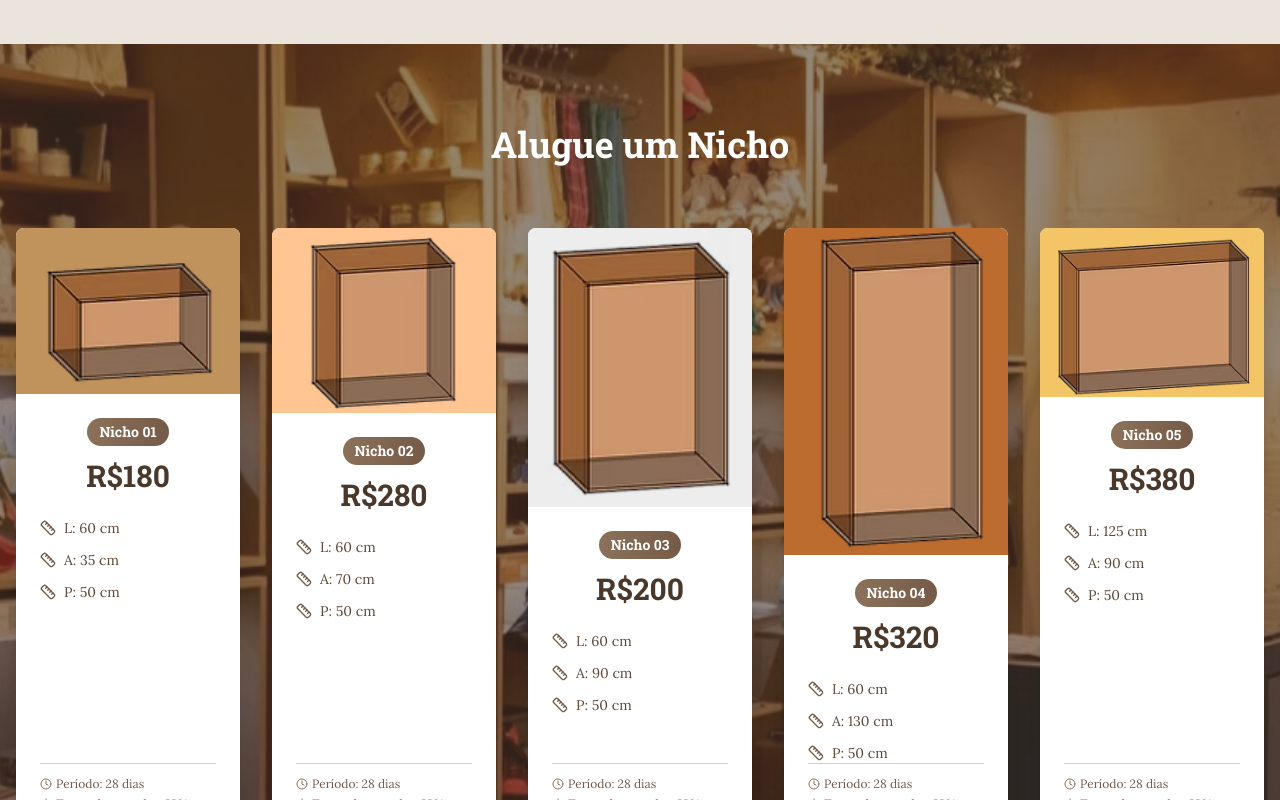
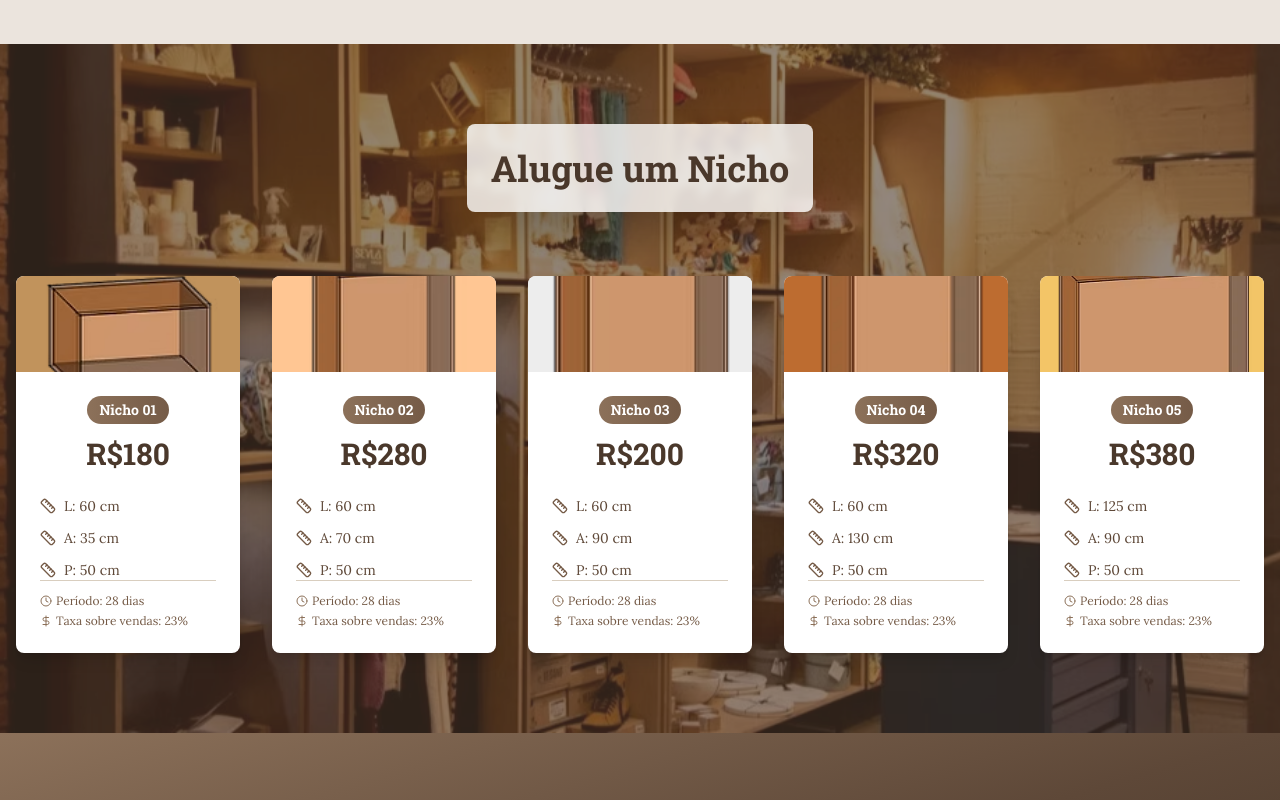
Before and after one commit to hugowenner/furdunco, a React (Create React App) app: page / in a window 1280 px wide. Shown: the part 1840-2640 px from the top of the page. Built offline with nearby package versions, Linux system fonts and the light colour scheme.

Commit message:
feat: Implementa roteamento e cria página de inscrição

```diff
--- a/src/components/Nichos.js
+++ b/src/components/Nichos.js
@@ -8,25 +8,28 @@ export default function Nichos() {
   return (
     <section id="nichos" className="py-20 relative overflow-hidden">
 
-      {/* 1. Fundo da seção alterado para o padrão escuro */}
+      {/* Fundo da seção (mantido como está) */}
       <div
         className="absolute inset-0 bg-cover bg-center"
         style={{ backgroundImage: `url('/assets/furduncio.avif')` }}
       ></div>
       <div className="absolute inset-0 bg-brown-800 opacity-60"></div>
 
-      {/* Conteúdo principal */}
+      {/* Conteúdo principal da seção */}
       <div className="container mx-auto px-4 relative z-10">
-        {/* Título principal alterado para branco e com a nova fonte */}
-        <h2 className="text-4xl font-bold text-center mb-16 text-white font-slab">{nichosData.title}</h2>
+
+        {/* Título principal com fundo branco, sombra e centralizado */}
+        <div className="max-w-fit mx-auto bg-white/80 backdrop-blur-sm p-4 md:p-6 rounded-lg shadow-2xl mb-16">
+          <h2 className="text-4xl font-bold text-center text-brown-800 font-slab">
+            {nichosData.title}
+          </h2>
+        </div>
 
         <div className="grid grid-cols-1 md:grid-cols-2 lg:grid-cols-3 xl:grid-cols-5 gap-8">
           {nichosData.items.map((nicho, index) => (
-            // 2. Card redesenhado com fundo branco para maior contraste
             <div key={index} className="bg-white rounded-lg shadow-lg hover:shadow-2xl hover:-translate-y-2 transition-all duration-300 overflow-hidden flex flex-col">
 
-              {/* ATUALIZAÇÃO: Altura do container da imagem diminuída para h-24 */}
-              <div className="w-full h-128 overflow-hidden">
+              <div className="w-full h-24 overflow-hidden">
                 <img
                   src={nicho.imgSrc}
                   alt={`Imagem do Nicho ${nicho.numero}`}
@@ -39,11 +42,9 @@ export default function Nichos() {
                   <div className="inline-block bg-gradient-to-r from-brown-500 to-brown-600 text-white px-3 py-1 rounded-full text-sm font-bold mb-3 font-slab">
                     Nicho {nicho.numero}
                   </div>
-                  {/* Preço com a nova fonte */}
                   <div className="text-3xl font-bold text-brown-800 mb-2 font-slab">{nicho.valor}</div>
                 </div>
 
-                {/* Informações com a nova fonte */}
                 <div className="space-y-3 font-lora">
                   <div className="flex items-center text-sm text-brown-700">
                     <Ruler className="w-4 h-4 mr-2 text-brown-600" />
```
